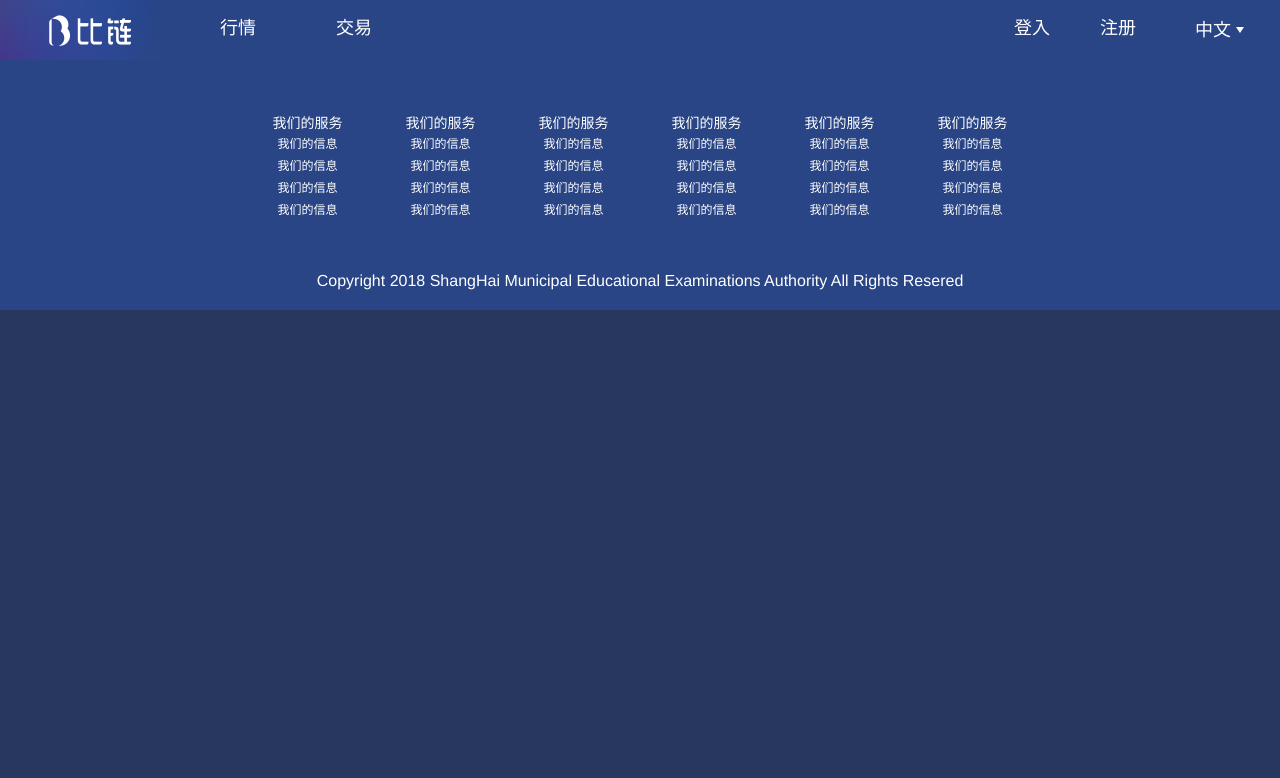
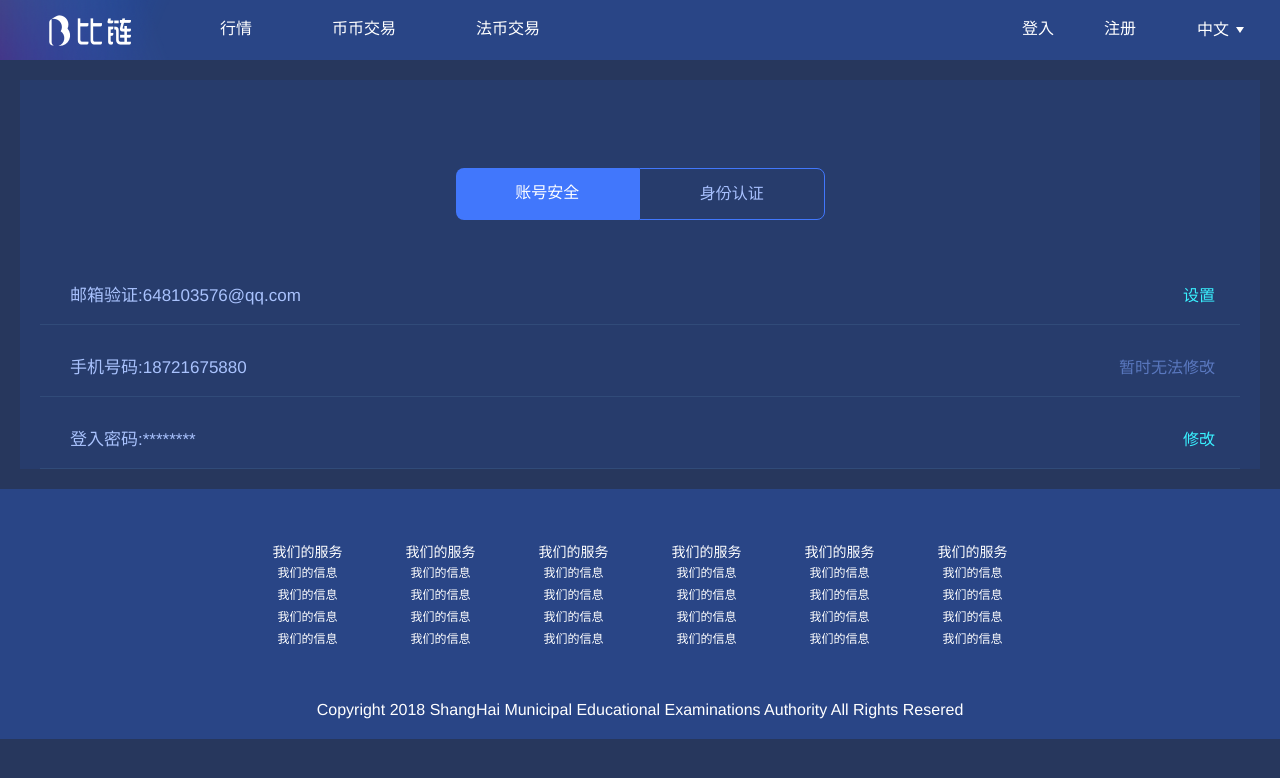
Before and after one commit to tanliangbang/BChain, a Vue app: page /userCenter in a window 1280 px wide. Shown: the top 778 px of the page. Built offline with nearby package versions, Linux system fonts and the light colour scheme; no server answers.

Commit message:
2018-5-18

```diff
--- a/src/App.vue
+++ b/src/App.vue
@@ -43,6 +43,7 @@ export default {
 </script>
 
 <style lang="less">
+ @import "./style/common";
  html,body{
    margin:0px;
    width:100%;
@@ -52,7 +53,7 @@ export default {
 /*
    background:linear-gradient(to bottom right, #50a3a2 0%, #53e3a6 100%);
 */
-   background:#27375d;
+   background:@index_bg;
  }
  .pageContent{
    padding-top:60px;
--- a/src/components/common/Header.vue
+++ b/src/components/common/Header.vue
@@ -8,7 +8,10 @@
         <router-link to="home">{{ $t("lang.header.hq") }}</router-link>
       </dl>
       <dl>
-        <router-link to="legalTender">{{ $t("lang.header.jy") }}</router-link>
+        <router-link to="coinToCoin">币币交易</router-link>
+      </dl>
+      <dl>
+        <router-link to="legalTender">法币交易</router-link>
       </dl>
     </div>
 
@@ -67,7 +70,7 @@ export default {
     height: 60px;
     background: @mainColor;
     color:#fff;
-    font-size:18px;
+    font-size:16px;
     transition: all 1s ease;
     padding:0px;
     z-index:2;
--- /dev/null
+++ b/src/page/exchange/CoinToCoin.vue
@@ -0,0 +1,33 @@
+<template>
+  <div class="coinToCoin">
+    <section>
+       <header>
+       </header>
+    </section>
+  </div>
+</template>
+
+<script>
+export default {
+  name: 'CoinToCoin',
+  components: {
+  },
+  data () {
+    return {
+    }
+  },
+  created () {
+    window.scrollTo(0, 0)
+  },
+  methods: {
+  }
+}
+</script>
+
+<!-- Add "scoped" attribute to limit CSS to this component only -->
+<style lang="less" scoped>
+@import "./index";
+.coinToCoin{
+  margin:20px;
+}
+</style>
--- a/src/page/exchange/LegalTender.vue
+++ b/src/page/exchange/LegalTender.vue
@@ -1,10 +1,10 @@
 <template>
   <div class="legalTender">
      <section>
-        <nav class="exchangeNav">
-          <a class="selected">法币交易</a>
-          <a class="unselect">货币交易</a>
-        </nav>
+       <!-- <nav class="exchangeNav">
+          <router-link to="legalTender" class="selected">法币交易</router-link>
+          <router-link to="coinToCoin" class="unselect">币币交易</router-link>
+        </nav>-->
 
        <header>
           <div>
--- a/src/page/exchange/index.less
+++ b/src/page/exchange/index.less
@@ -1,3 +1,4 @@
+@import "./../../style/common";
 .exchangeNav{
   width: 627px;
   height: 70px;
--- a/src/page/user/Login.vue
+++ b/src/page/user/Login.vue
@@ -83,7 +83,7 @@ export default {
           result.account = that.loginForm.phone
           result.pass = Tool.md5(that.loginForm.password)
           api.accounts(result).then(function (res) {
-            if (res.ngtoken) {
+            if (res.data.code === 10000 && res.ngtoken) {
               Tool.setCookie('ngtoken', res.ngtoken)
               that.$store.dispatch('setUserInfo', res.userinfo)
               that.$router.push('/')
--- a/src/page/user/Regist.vue
+++ b/src/page/user/Regist.vue
@@ -25,6 +25,7 @@
              <div class="nomalInput">
                <input placeholder="推荐人" type="text"/>
              </div>
+            <p :class="error?'registFial':'visiable'">{{errorMessage}}</p>
              <div v-if="!ispass" class="rbutton">
                <a class="no_button">下一步</a>
              </div>
@@ -88,6 +89,8 @@ export default {
       captchaObj: null,
       tokenId: null,
       phone: null,
+      error: false,
+      errorMessage: '注册失败',
       registForm: {
         phone: '',
         code: '',
@@ -283,6 +286,7 @@ export default {
       this.isShowpass = !this.isShowpass
     },
     onPageDown () {
+      this.error = false
       if (this.checkPhone(true) && this.checkCode(true) && this.checkPass(true) && this.checkRePass(true)) {
         this.ispass = true
       } else {
@@ -305,12 +309,22 @@ export default {
         referee: this.registForm.recommed
       }
       let that = this
+      this.ispass = false
       api.regist(params).then(function (res) {
-        if (res.data.ngtoken) {
+        if (res.data.code === 10000 && res.data.ngtoken) {
           Tool.setCookie('ngtoken', res.ngtoken)
           that.$store.dispatch('setUserInfo', res.userinfo)
           that.$router.push('/')
           that.step = 2
+        } else {
+          if (res.data.code === 10002) {
+            this.error = true
+            this.errorMessage = '验证码错误'
+          } else {
+            this.error = true
+            this.errorMessage = '注册失败'
+          }
+          that.ispass = true
         }
       })
     },
@@ -375,8 +389,13 @@ export default {
         color: #ffffff;
         margin:0 0 38px 0;
     }
+    .registFial{
+      margin-top:28px;
+      margin-bottom:10px;
+      font-size:14px;
+      color: #39f1ff;
+    }
     .rbutton{
-      margin-top:38px;
       text-align: center;
       margin-bottom:30px;
     }
@@ -418,4 +437,7 @@ export default {
       text-align: center;
     }
   }
+  .visiable{
+    visibility: hidden;
+  }
 </style>
--- /dev/null
+++ b/src/page/user/UserCenter.vue
@@ -0,0 +1,106 @@
+<template>
+  <div class="userCenter">
+      <section>
+        <div class="nav">
+          <a to="legalTender" class="selected">账号安全</a>
+          <a to="coinToCoin" class="unselect">身份认证</a>
+        </div>
+        <div class="userInfo">
+           <div class="nomal">
+             <span>邮箱验证:<i>648103576@qq.com</i></span>
+             <span>设置</span>
+           </div>
+          <div class="nomal">
+            <span>手机号码:<i>18721675880</i></span>
+            <span><i class="grayColor">暂时无法修改</i></span>
+          </div>
+          <div class="nomal">
+            <span>登入密码:<i>********</i></span>
+            <span>修改</span>
+          </div>
+        </div>
+      </section>
+  </div>
+</template>
+
+<script>
+export default {
+  name: 'UserCenter',
+  components: {
+  },
+  data () {
+    return {
+    }
+  },
+  created () {
+    window.scrollTo(0, 0)
+  },
+  methods: {
+  }
+}
+</script>
+
+<!-- Add "scoped" attribute to limit CSS to this component only -->
+<style lang="less" scoped>
+@import "../../style/common";
+.userCenter{
+  margin:20px;
+  background:@bg_color;
+  section{
+    overflow:hidden;
+    max-width:1200px;
+    margin:0 auto;
+  }
+}
+.nav{
+  width: 369px;
+  height: 50px;
+  margin:90px auto 48px;
+  border-radius: 8px;
+  display: flex;
+  flex-wrap: wrap-reverse;
+  a{
+    flex: 1;
+    line-height: 50px;
+    text-align: center;
+    cursor: pointer;
+    color:#a8c1ff;
+  }
+  a:nth-child(1){
+    border-bottom-left-radius: 8px;
+    -webkit-border-top-left-radius: 8px;
+  }
+  a:nth-child(2){
+    border-bottom-right-radius: 8px;
+    -webkit-border-top-right-radius: 8px;
+  }
+  .unselect{
+    border:1px solid #4177fc;
+  }
+  .selected{
+    color:#fff;
+    background:#4177fc;
+  }
+}
+  .nomal{
+    border-bottom: solid 1px #314b79;
+    margin-top:15px;
+    padding-left:30px;
+    >span:nth-child(1) {
+      font-size: 17px;
+      height: 56px;
+      line-height: 56px;
+      color: #a9c2fd;
+    }
+    >span:nth-child(2){
+      color: #39f1ff;
+      font-size:16px;
+      margin-right:25px;
+      line-height:56px;
+      float:right;
+    }
+    .grayColor{
+      color: #5a78bf;
+    }
+  }
+</style>
--- a/src/router/index.js
+++ b/src/router/index.js
@@ -28,6 +28,15 @@ var routers = [
     component: (resolve) => require(['@/page/exchange/LegalTender'], resolve)
   },
   {
+    path: '/coinToCoin',
+    name: 'coinToCoin',
+    component: (resolve) => require(['@/page/exchange/CoinToCoin'], resolve)
+  },{
+    path: '/userCenter',
+    name: 'userCenter',
+    component: (resolve) => require(['@/page/user/UserCenter'], resolve)
+  },
+  {
     path: '/regist',
     name: 'regist',
     component: (resolve) => require(['@/page/user/Regist'], resolve)
--- a/src/style/var.less
+++ b/src/style/var.less
@@ -1,5 +1,6 @@
 @mainColor:#294586;
 @fail:#ff3320;
 @rasie:#00ffc0;
-@bg_color:#27375d;
+@bg_color:#273c6c;
+@index_bg:#27375d;
 @deepBlue:#234eb8;
```
